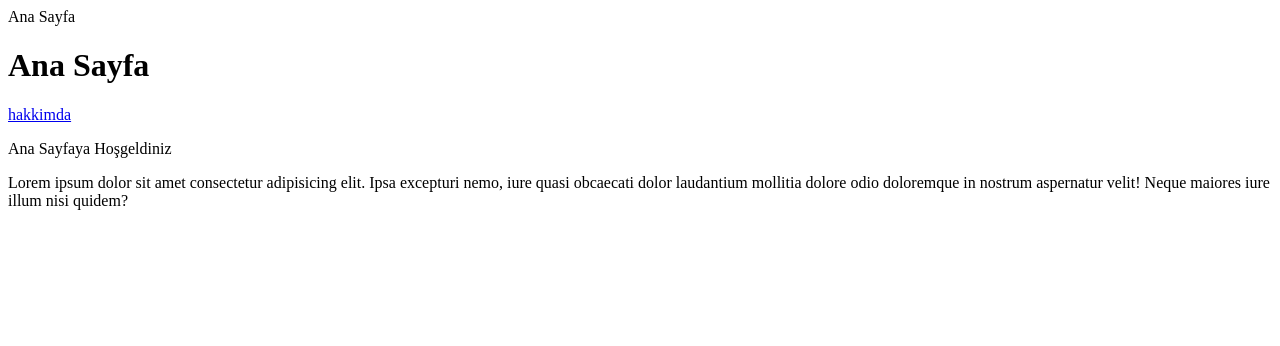
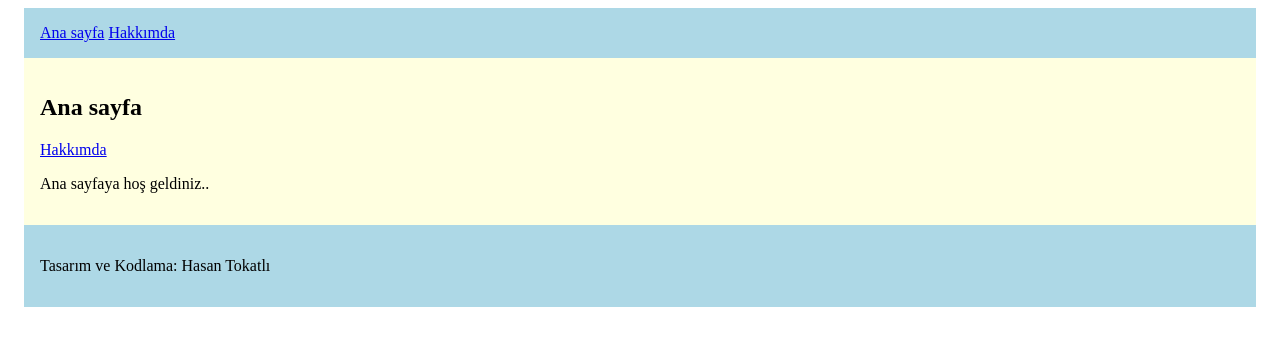
Before and after one commit to berksu193/ilkprojem, a plain HTML site: page index.html in a window 1280 px wide. Drawn offline with Linux system fonts and the light colour scheme.

Commit message:
css kodları eklendi

```diff
--- a/index.html
+++ b/index.html
@@ -1,11 +1,49 @@
-<htmel>
+<html>
   <head>
-    <little>Ana Sayfa</little>
+    <title>Ana sayfa</title>
+    <style>
+      .container { /* etiketler için grup oluşturur */
+        max-width: 1200px; /* maksimum genişlik */
+        margin: 0 auto; /* üst ve alttan 0 boşluk, sol ve sağdan otomatik (ortalar) */
+      }
+
+      header {
+        background-color: lightblue;
+        padding: 1rem;
+      }
+
+      section {
+        background-color: lightyellow;
+        padding: 1rem;
+      }
+
+      footer {
+        background-color: lightblue;
+        padding: 1rem;
+      }
+    </style>
   </head>
+
   <body>
-    <h1>Ana Sayfa</h1>
-    <a href="hakkimda.html">hakkimda</a>
-    <p>Ana Sayfaya Hoşgeldiniz</p>
-<p>Lorem ipsum dolor sit amet consectetur adipisicing elit. Ipsa excepturi nemo, iure quasi obcaecati dolor laudantium mollitia dolore odio doloremque in nostrum aspernatur velit! Neque maiores iure illum nisi quidem?</p>
+
+    <header class="container">
+      <nav>
+        <a href="index.html">Ana sayfa</a>
+        <a href="hakkimda.html">Hakkımda</a>
+      </nav>
+    </header>
+
+    <section class="container">
+      <h1>Ana sayfa</h1>
+      <a href="hakkimda.html"> Hakkımda </a>
+
+      <p>Ana sayfaya hoş geldiniz..</p>
+    </section>
+
+    <footer class="container">
+      <p>Tasarım ve Kodlama: Hasan Tokatlı</p>
+    </footer>
+
+
   </body>
-</htmel>
+</html>
```
Also changed, not shown: hakkimda.html (+12 -2 lines).
